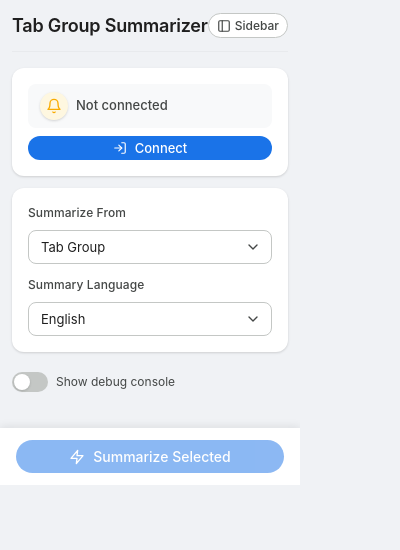
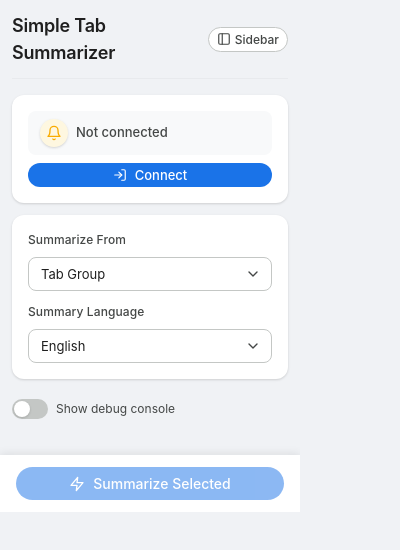
Before and after one commit to DimazzzZ/simple-tab-summarizer, a browser extension: page popup.html in a window 400 px wide. Drawn offline with Linux system fonts and the light colour scheme.

Commit message:
update extension name and description to reflect new branding

```diff
--- a/popup.html
+++ b/popup.html
@@ -10,7 +10,7 @@
   <div class="container">
     <!-- Header -->
     <header>
-      <h1>Tab Group Summarizer</h1>
+      <h1>Simple Tab Summarizer</h1>
       <button id="mode-toggle" class="mode-toggle" title="Switch to Sidebar mode">
         <svg xmlns="http://www.w3.org/2000/svg" width="14" height="14" viewBox="0 0 24 24" fill="none" stroke="currentColor" stroke-width="2" stroke-linecap="round" stroke-linejoin="round"><rect x="3" y="3" width="18" height="18" rx="2"/><path d="M9 3v18"/></svg>
         <span>Sidebar</span>
```
Also changed, not shown: sidebar.html (+1 -1 lines), README.md, icons/icon.png (deleted), icons/icon.svg (added), manifest.json.
